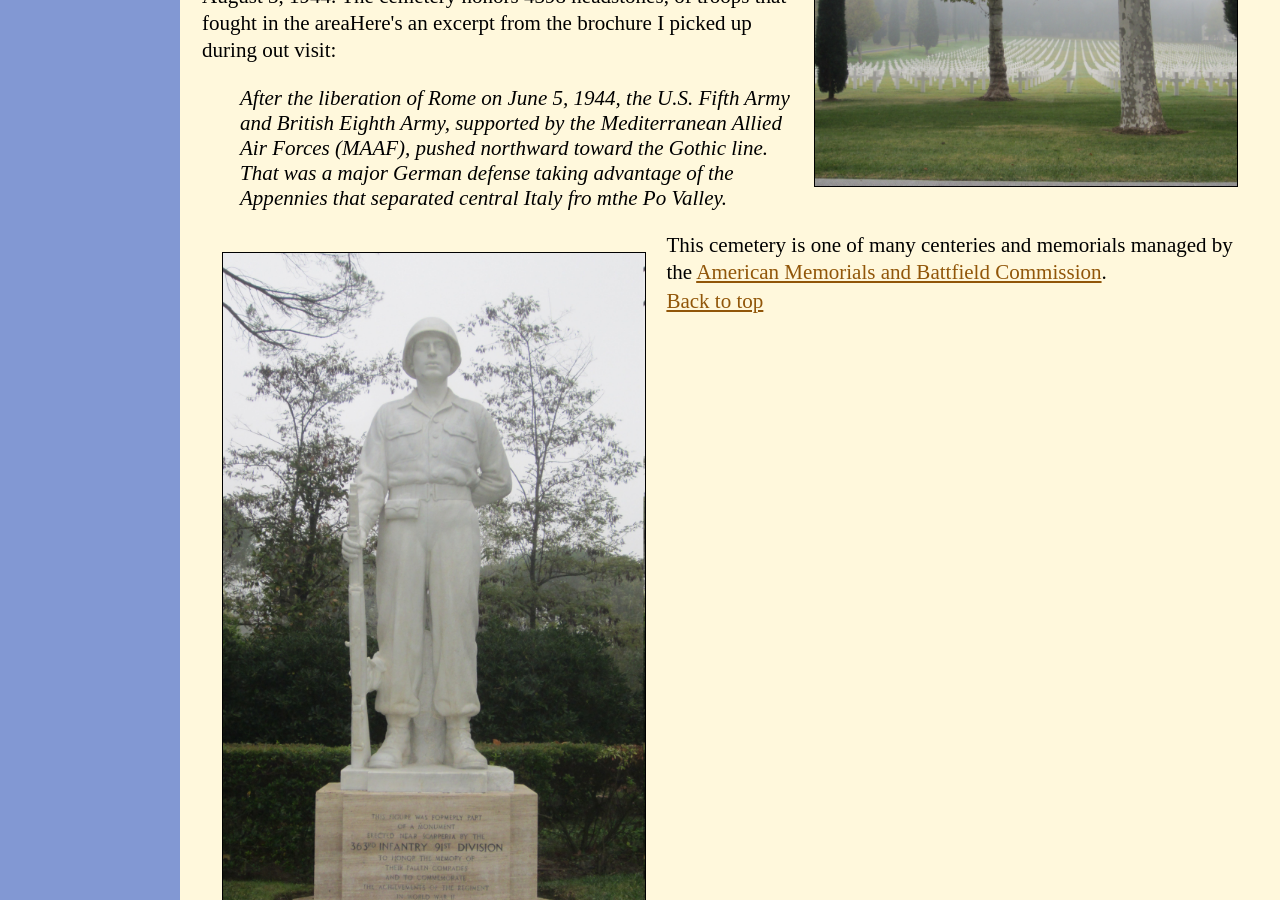
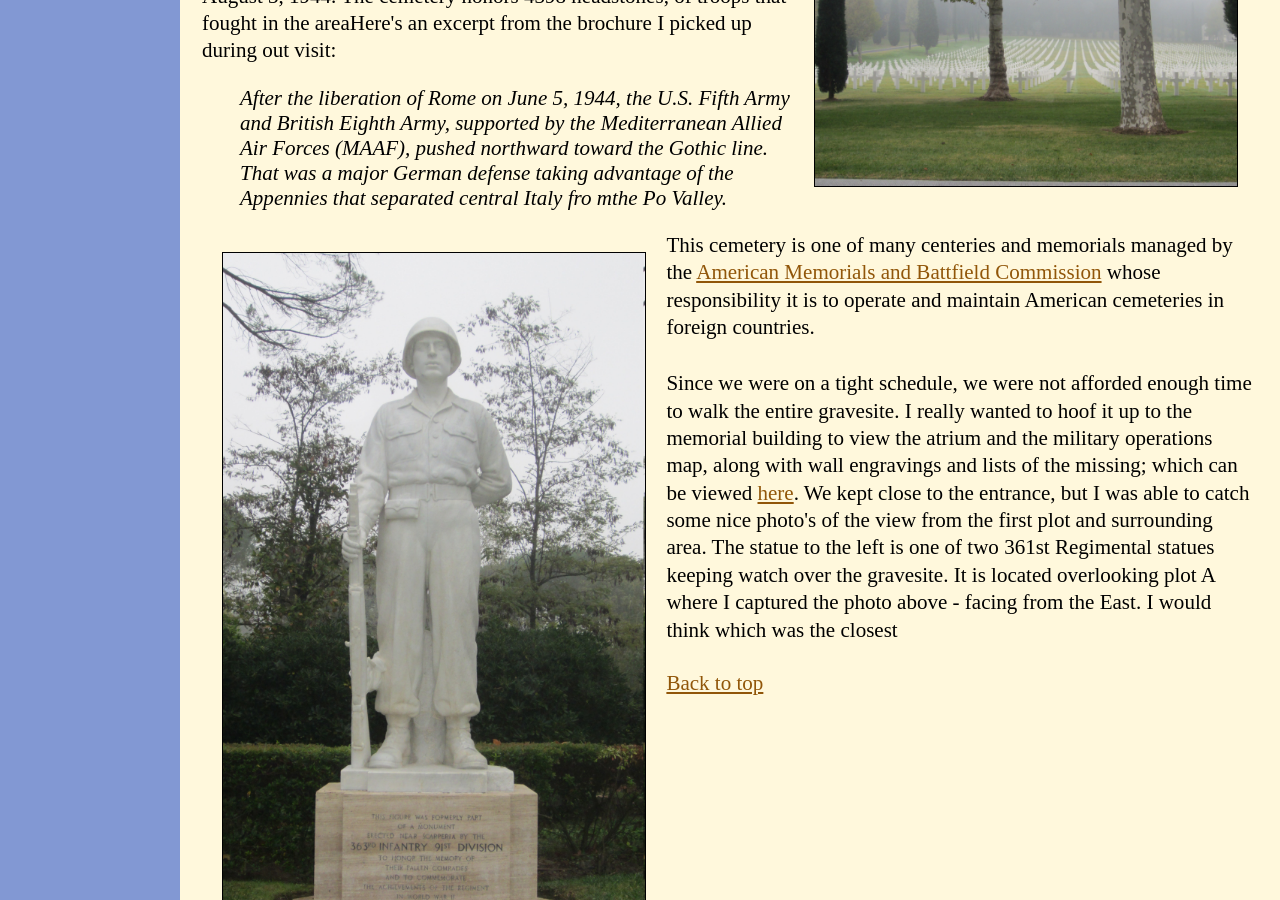
Before and after one commit to scporet/scporet.github.io, a Jekyll site: the page built from _posts/2019-01-09-Best-Kept-Secret-in-Florence.md, in a window 1280 px wide and 900 px high, scrolled down 453 px. Built offline with Jekyll 4.4.1, drawn with Linux system fonts in a browser that asks for light colours; some web fonts are replaced.

Commit message:
additional edits

```diff
--- a/_posts/2019-01-09-Best-Kept-Secret-in-Florence.md
+++ b/_posts/2019-01-09-Best-Kept-Secret-in-Florence.md
@@ -14,9 +14,11 @@ description: Our visit to the Florence American Cemetery was a pleasant surprise
 <blockquote>After the liberation of Rome on June 5, 1944, the U.S. Fifth Army and British Eighth Army, supported by the Mediterranean Allied Air Forces (MAAF), pushed northward toward the Gothic line.  That was a major German defense taking advantage of the Appennies that separated central Italy fro mthe Po Valley.
 </blockquote>
 
-<p><img id="l_small" src="/assets/images/IMG_0782.jpg" alt="Standing the Watch">This cemetery is one of many centeries and memorials managed by the <a href="https://www.ambc.gov">American Memorials and Battfield Commission</a>.  </p>
-
- <a href="#top">Back to top</a>
-
+<p><img id="l_small" src="/assets/images/IMG_0782.jpg" alt="Standing the Watch">This cemetery is one of many centeries and memorials managed by the <a href="https://www.ambc.gov">American Memorials and Battfield Commission</a> whose responsibility it is to operate and maintain American cemeteries in foreign countries.  </p>
+<br>
+<p>Since we were on a tight schedule, we were not afforded enough time to walk the entire gravesite.  I really wanted to hoof it up to the memorial building to view the atrium and the military operations map, along with wall engravings and lists of the missing; which can be viewed <a href="https://www.abmc.gov/sites/default/files/publications/Florence.pdf">here</a>.  We kept close to the entrance, but I was able to catch some nice photo's of the view from the first plot and surrounding area.  The statue to the left is one of two 361st Regimental statues keeping watch over the gravesite.  It is located overlooking plot A where I captured the photo above - facing from the East.  I would think which was the closest</p>
+<br>
+<a href="#top">Back to top</a>
+ <br>
 </body>
 </html>
```
Also changed, not shown: index.md (+1 -1 lines), 2 other files.
